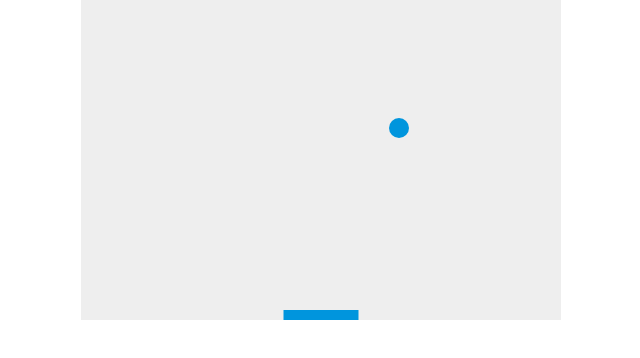
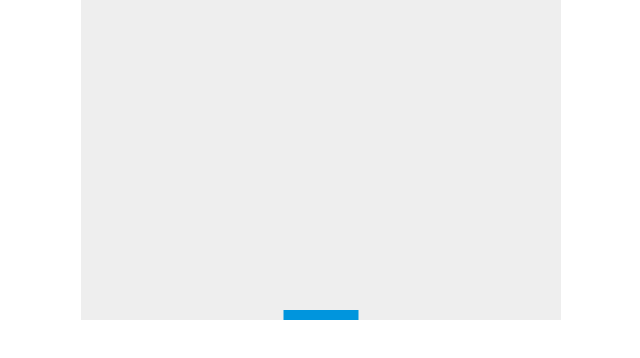
Before and after one commit to NFabrizio/2D-breakout-game-with-js, a plain HTML site: page index.html in a window 1280 px wide. Shown: the full height of the page, 319-959 px from the left. Drawn offline with Linux system fonts and the light colour scheme.

Commit message:
Adds ball and paddle collision feature and game over conditions

```diff
--- a/index.html
+++ b/index.html
@@ -29,14 +29,14 @@
   const keyDownHandler = (event) => {
     if(event.keyCode == 39) {
       rightPressed = true;
-    } else if (event.keyCode == 37) {
+    } else if(event.keyCode == 37) {
       leftPressed = true;
     }
   };
   const keyUpHandler = (event) => {
     if(event.keyCode == 39) {
       rightPressed = false;
-    } else if (event.keyCode == 37) {
+    } else if(event.keyCode == 37) {
       leftPressed = false;
     }
   };
@@ -65,13 +65,20 @@
       dx = -dx;
     }
 
-    if(y + dy > canvas.height - ballRadius || y + dy < ballRadius) {
+    if(y + dy < ballRadius) {
       dy = -dy;
+    } else if(y + dy > canvas.height - ballRadius) {
+      if(x > paddleX && x < paddleX + paddleWidth) {
+        dy = -dy;
+      } else {
+        alert('GAME OVER');
+        document.location.reload();
+      }
     }
 
     if(rightPressed && paddleX < canvas.width - paddleWidth) {
       paddleX += 7;
-    } else if (leftPressed && paddleX > 0) {
+    } else if(leftPressed && paddleX > 0) {
       paddleX -= 7;
     }
   };
```
